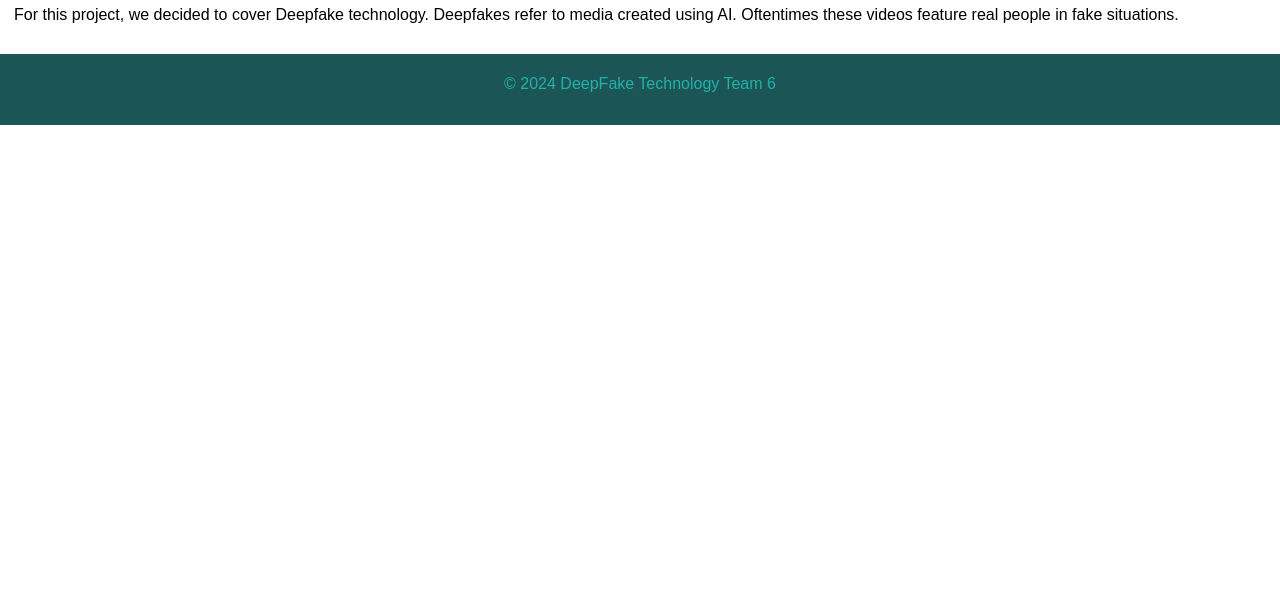
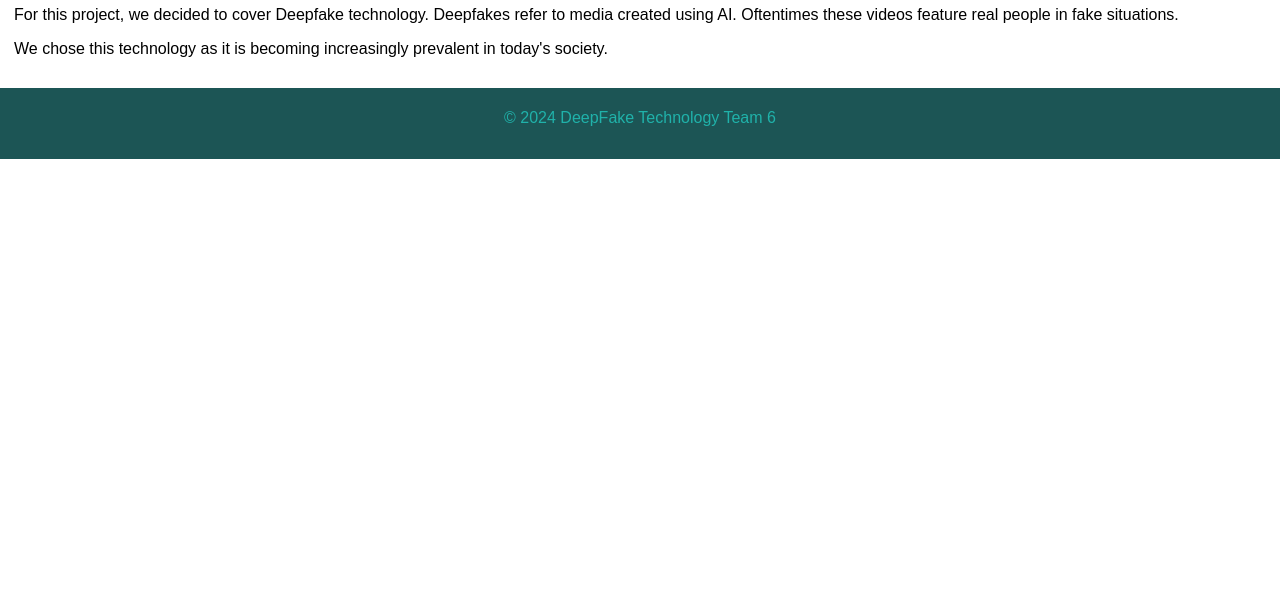
Before and after one commit to Superharam/Team6IT304Final, a plain HTML site: page index.html in a window 1280 px wide. Shown: the part 196-800 px from the top of the page. Drawn offline with Linux system fonts and the light colour scheme.

Commit message:
Testing Website

```diff
--- a/index.html
+++ b/index.html
@@ -17,7 +17,7 @@
     <div class="text">
         <h1>Intro to Deepfake AI</h1>
         <p>For this project, we decided to cover Deepfake technology. Deepfakes refer to media created using AI. Oftentimes these videos feature real people in fake situations.</p>
-
+        <p>We chose this technology as it is becoming increasingly prevalent in today's society.</p>
     </div>
     <footer>
         <p>© 2024 DeepFake Technology Team 6</p>
```
